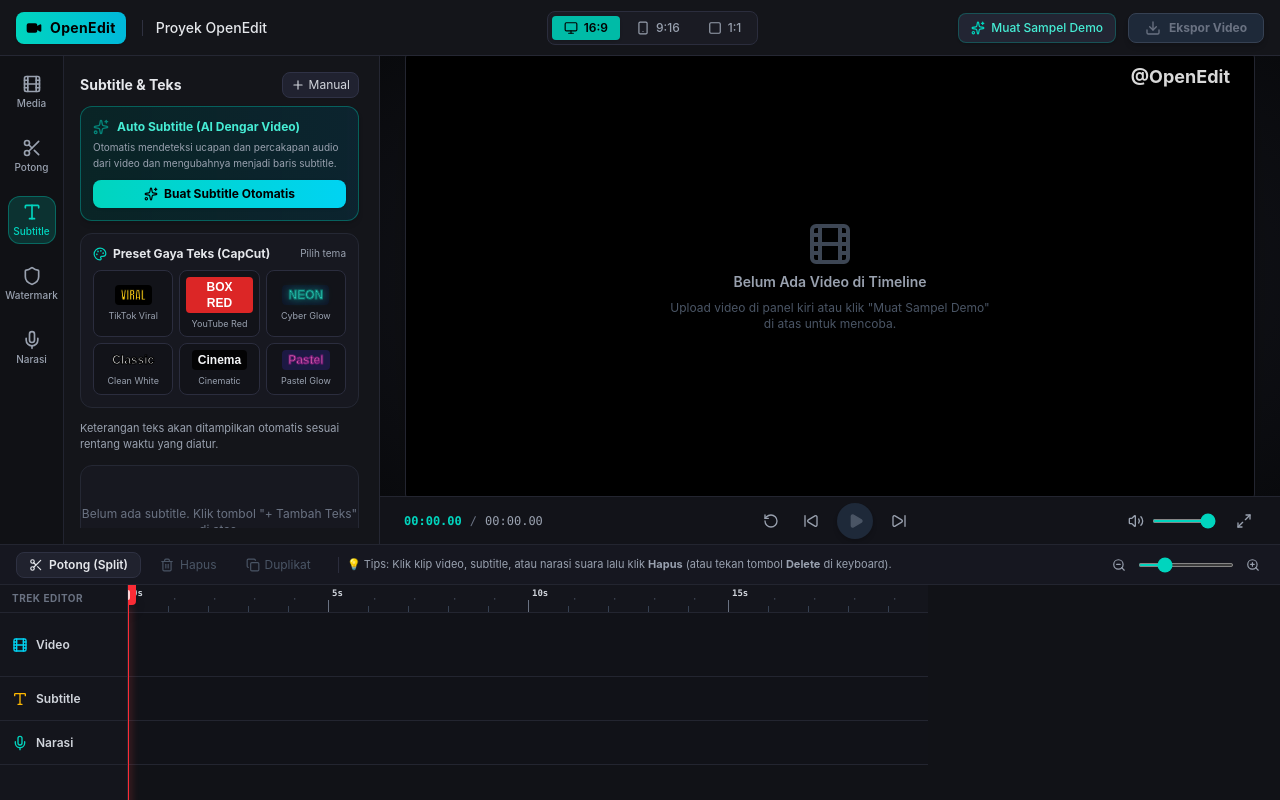
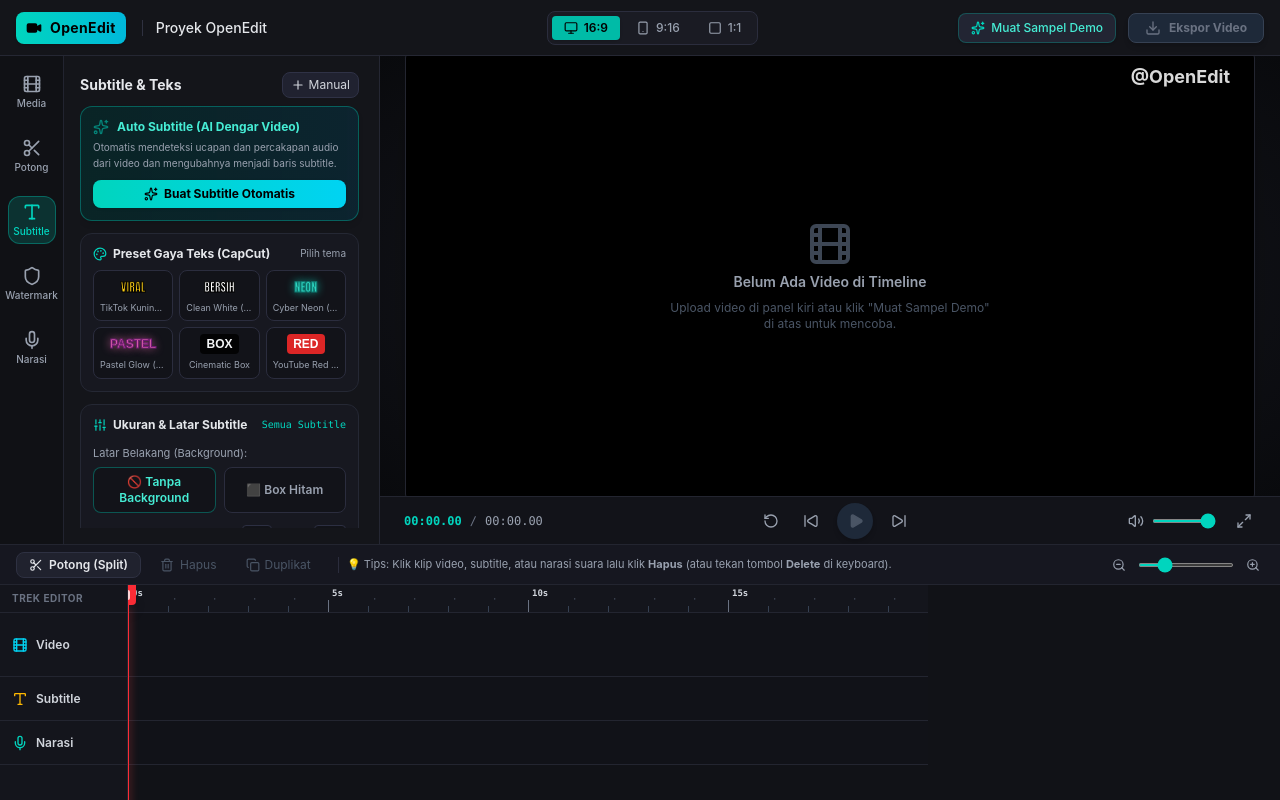
Before and after one commit to mazkev/openeditpro, a React (Vite) app: page / in a window 1280 px wide. Both pictures are taken after a click on the button "Subtitle". Built offline with nearby package versions, Linux system fonts and the light colour scheme.

Commit message:
feat: add global subtitle font size slider and one-click transparent background controls

```diff
--- a/src/components/AutoSubtitleModal.tsx
+++ b/src/components/AutoSubtitleModal.tsx
@@ -236,8 +236,12 @@ export const AutoSubtitleModal: React.FC<AutoSubtitleModalProps> = ({
       endTime: item.endTime,
       fontSize: 26,
       color: '#ffffff',
-      bgColor: 'rgba(0,0,0,0.75)',
-      positionY: 85,
+      bgColor: 'transparent',
+      strokeColor: '#000000',
+      strokeWidth: 3,
+      fontFamily: 'impact',
+      isUppercase: true,
+      positionY: 82,
     }));
 
     onApplySubtitles(newSubs);
--- a/src/components/Sidebar.tsx
+++ b/src/components/Sidebar.tsx
@@ -51,70 +51,71 @@ interface SubtitleStylePreset {
 const SUBTITLE_PRESETS: SubtitleStylePreset[] = [
   {
     id: 'tiktok',
-    name: 'TikTok Viral',
+    name: 'TikTok Kuning (No BG)',
     preview: 'VIRAL',
     color: '#FACC15',
-    bgColor: '#000000',
+    bgColor: 'transparent',
     fontFamily: 'impact',
     strokeColor: '#000000',
-    strokeWidth: 3,
+    strokeWidth: 3.5,
     isUppercase: true,
   },
   {
+    id: 'minimalist',
+    name: 'Clean White (No BG)',
+    preview: 'BERSIH',
+    color: '#FFFFFF',
+    bgColor: 'transparent',
+    fontFamily: 'impact',
+    strokeColor: '#000000',
+    strokeWidth: 3.5,
+    isUppercase: true,
+  },
+  {
+    id: 'cyber',
+    name: 'Cyber Neon (No BG)',
+    preview: 'NEON',
+    color: '#2DD4BF',
+    bgColor: 'transparent',
+    fontFamily: 'impact',
+    strokeColor: '#0F766E',
+    strokeWidth: 2.5,
+    glowColor: '#14B8A6',
+    isUppercase: true,
+  },
+  {
+    id: 'aesthetic',
+    name: 'Pastel Glow (No BG)',
+    preview: 'PASTEL',
+    color: '#F472B6',
+    bgColor: 'transparent',
+    fontFamily: 'cursive',
+    strokeColor: '#701A75',
+    strokeWidth: 2.5,
+    glowColor: '#F472B6',
+    isUppercase: false,
+  },
+  {
+    id: 'cinematic',
+    name: 'Cinematic Box',
+    preview: 'BOX',
+    color: '#F3F4F6',
+    bgColor: 'rgba(0, 0, 0, 0.85)',
+    fontFamily: 'sans',
+    strokeColor: 'transparent',
+    strokeWidth: 0,
+    isUppercase: false,
+  },
+  {
     id: 'youtube',
-    name: 'YouTube Red',
-    preview: 'BOX RED',
+    name: 'YouTube Red Box',
+    preview: 'RED',
     color: '#FFFFFF',
     bgColor: '#DC2626',
     fontFamily: 'sans',
     strokeColor: 'transparent',
     strokeWidth: 0,
     isUppercase: true,
-  },
-  {
-    id: 'cyber',
-    name: 'Cyber Glow',
-    preview: 'NEON',
-    color: '#2DD4BF',
-    bgColor: 'rgba(15, 23, 42, 0.9)',
-    fontFamily: 'mono',
-    strokeColor: '#0F766E',
-    strokeWidth: 2,
-    glowColor: '#14B8A6',
-    isUppercase: true,
-  },
-  {
-    id: 'minimalist',
-    name: 'Clean White',
-    preview: 'Classic',
-    color: '#FFFFFF',
-    bgColor: 'transparent',
-    fontFamily: 'sans',
-    strokeColor: '#000000',
-    strokeWidth: 3,
-    isUppercase: false,
-  },
-  {
-    id: 'cinematic',
-    name: 'Cinematic',
-    preview: 'Cinema',
-    color: '#F3F4F6',
-    bgColor: 'rgba(0, 0, 0, 0.85)',
-    fontFamily: 'serif',
-    strokeColor: 'transparent',
-    strokeWidth: 0,
-    isUppercase: false,
-  },
-  {
-    id: 'aesthetic',
-    name: 'Pastel Glow',
-    preview: 'Pastel',
-    color: '#F472B6',
-    bgColor: 'rgba(30, 27, 75, 0.85)',
-    fontFamily: 'cursive',
-    strokeColor: '#701A75',
-    strokeWidth: 2,
-    isUppercase: false,
   },
 ];
 
@@ -319,8 +320,12 @@ export const Sidebar: React.FC<SidebarProps> = ({
       endTime: parseFloat((targetStart + 3).toFixed(1)),
       fontSize: 26,
       color: '#ffffff',
-      bgColor: 'rgba(0, 0, 0, 0.75)',
-      positionY: 80,
+      bgColor: 'transparent',
+      strokeColor: '#000000',
+      strokeWidth: 3,
+      fontFamily: 'impact',
+      isUppercase: true,
+      positionY: 82,
     };
     setSubtitles((prev) => [...prev, newSub]);
     if (setCurrentTime) setCurrentTime(targetStart);
@@ -897,8 +902,157 @@ export const Sidebar: React.FC<SidebarProps> = ({
               </div>
             </div>
 
+            {/* GLOBAL SUBTITLE SETTINGS: UKURAN & BACKGROUND */}
+            <div className="bg-[#171820] p-3 rounded-xl border border-[#252834] mb-3 space-y-3">
+              <div className="flex items-center justify-between">
+                <span className="text-xs font-bold text-gray-200 flex items-center space-x-1.5">
+                  <Sliders className="w-3.5 h-3.5 text-teal-400" />
+                  <span>Ukuran & Latar Subtitle</span>
+                </span>
+                <span className="text-[10px] text-teal-400 font-mono">Semua Subtitle</span>
+              </div>
+
+              {/* Quick Background Toggles: Tanpa Background vs Background Box */}
+              <div>
+                <span className="text-[11px] text-gray-400 block mb-1.5">
+                  Latar Belakang (Background):
+                </span>
+                <div className="grid grid-cols-2 gap-2">
+                  <button
+                    type="button"
+                    onClick={() => {
+                      // Remove background from all subtitles, set clean crisp stroke!
+                      setSubtitles((prev) =>
+                        prev.map((s) => ({
+                          ...s,
+                          bgColor: 'transparent',
+                          color: s.color || '#FFFFFF',
+                          strokeColor: '#000000',
+                          strokeWidth: Math.max(2.5, s.strokeWidth || 3),
+                        }))
+                      );
+                    }}
+                    className={`py-1.5 px-2 rounded-lg text-xs font-semibold flex items-center justify-center space-x-1.5 border transition-all ${
+                      subtitles.length > 0 && subtitles.every((s) => s.bgColor === 'transparent')
+                        ? 'bg-teal-500 text-black border-teal-400 shadow-sm'
+                        : 'bg-[#121319] hover:bg-[#1a1c25] text-teal-300 border-teal-500/40'
+                    }`}
+                    title="Hilangkan background kotak pada semua subtitle (gaya TikTok/Reels)"
+                  >
+                    <span>🚫 Tanpa Background</span>
+                  </button>
+
+                  <button
+                    type="button"
+                    onClick={() => {
+                      // Apply dark transparent box to all subtitles
+                      setSubtitles((prev) =>
+                        prev.map((s) => ({
+                          ...s,
+                          bgColor: 'rgba(0, 0, 0, 0.75)',
+                          strokeWidth: 0,
+                        }))
+                      );
+                    }}
+                    className={`py-1.5 px-2 rounded-lg text-xs font-semibold flex items-center justify-center space-x-1.5 border transition-all ${
+                      subtitles.length > 0 &&
+                      subtitles.some((s) => s.bgColor && s.bgColor !== 'transparent')
+                        ? 'bg-[#252838] text-gray-200 border-gray-500 shadow-sm'
+                        : 'bg-[#121319] hover:bg-[#1a1c25] text-gray-400 border-[#2b2d3e]'
+                    }`}
+                    title="Beri background kotak hitam transparan pada semua subtitle"
+                  >
+                    <span>⬛ Box Hitam</span>
+                  </button>
+                </div>
+              </div>
+
+              {/* Global Font Size Slider with - and + buttons */}
+              <div>
+                <div className="flex justify-between items-center text-[11px] text-gray-400 mb-1">
+                  <span>Ukuran Huruf (Font Size):</span>
+                  <div className="flex items-center space-x-2">
+                    <button
+                      type="button"
+                      onClick={() => {
+                        setSubtitles((prev) =>
+                          prev.map((s) => ({
+                            ...s,
+                            fontSize: Math.max(16, (s.fontSize || 26) - 2),
+                          }))
+                        );
+                      }}
+                      className="px-2 py-0.5 bg-[#121319] hover:bg-[#20222e] text-gray-300 rounded border border-[#2c2f42] text-[10px] font-bold"
+                      title="Perkecil semua subtitle (-2px)"
+                    >
+                      A-
+                    </button>
+                    <span className="text-teal-400 font-mono font-bold">
+                      {subtitles[0]?.fontSize || 26}px
+                    </span>
+                    <button
+                      type="button"
+                      onClick={() => {
+                        setSubtitles((prev) =>
+                          prev.map((s) => ({
+                            ...s,
+                            fontSize: Math.min(56, (s.fontSize || 26) + 2),
+                          }))
+                        );
+                      }}
+                      className="px-2 py-0.5 bg-[#121319] hover:bg-[#20222e] text-gray-300 rounded border border-[#2c2f42] text-[10px] font-bold"
+                      title="Perbesar semua subtitle (+2px)"
+                    >
+                      A+
+                    </button>
+                  </div>
+                </div>
+                <input
+                  type="range"
+                  min="16"
+                  max="52"
+                  step="2"
+                  value={subtitles[0]?.fontSize || 26}
+                  onChange={(e) => {
+                    const val = parseInt(e.target.value);
+                    setSubtitles((prev) => prev.map((s) => ({ ...s, fontSize: val })));
+                  }}
+                  className="w-full accent-teal-400"
+                />
+              </div>
+
+              {/* Global Position Y Slider */}
+              <div>
+                <div className="flex justify-between items-center text-[11px] text-gray-400 mb-1">
+                  <span>Tinggi Posisi Subtitle di Layar:</span>
+                  <span className="text-teal-400 font-mono text-[11px]">
+                    {subtitles[0]?.positionY ?? 82}%{' '}
+                    <span className="text-[10px] text-gray-500 font-sans">
+                      {(subtitles[0]?.positionY ?? 82) > 75
+                        ? '(Bawah)'
+                        : (subtitles[0]?.positionY ?? 82) > 55
+                          ? '(Tengah)'
+                          : '(Atas)'}
+                    </span>
+                  </span>
+                </div>
+                <input
+                  type="range"
+                  min="50"
+                  max="92"
+                  step="2"
+                  value={subtitles[0]?.positionY ?? 82}
+                  onChange={(e) => {
+                    const val = parseInt(e.target.value);
+                    setSubtitles((prev) => prev.map((s) => ({ ...s, positionY: val })));
+                  }}
+                  className="w-full accent-teal-400"
+                />
+              </div>
+            </div>
+
             <p className="text-[11px] text-gray-400 mb-3">
-              Keterangan teks akan ditampilkan otomatis sesuai rentang waktu yang diatur.
+              Keterangan teks akan ditampilkan otomatis sesuai rentang waktu yang diatur:
             </p>
 
             <div className="space-y-3 flex-1 overflow-y-auto">
--- a/src/utils/tts.ts
+++ b/src/utils/tts.ts
@@ -689,8 +689,12 @@ export function generateSyncedSubtitlesFromText(
       endTime: end,
       fontSize: 26,
       color: '#ffffff',
-      bgColor: 'rgba(0, 0, 0, 0.75)',
-      positionY: 80,
+      bgColor: 'transparent',
+      strokeColor: '#000000',
+      strokeWidth: 3,
+      fontFamily: 'impact',
+      isUppercase: true,
+      positionY: 82,
     });
 
     currentStart = end;
```
